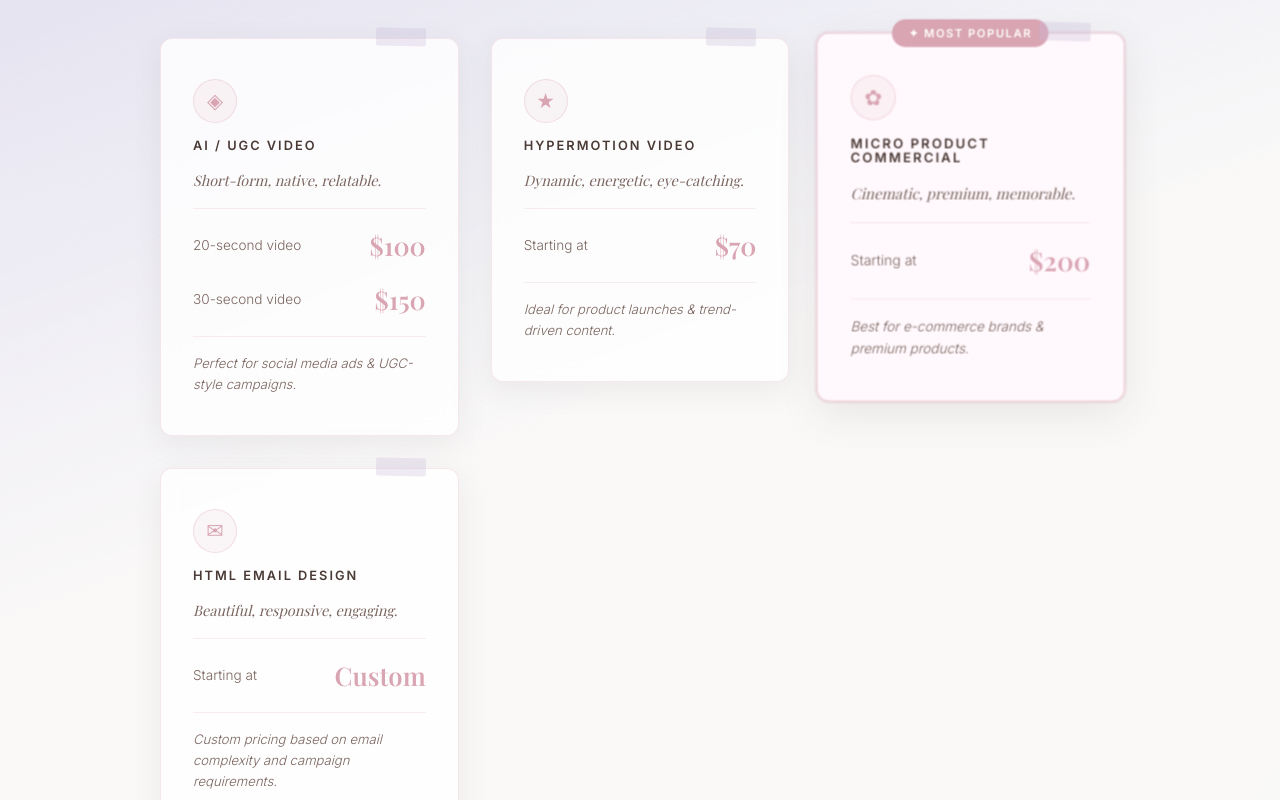
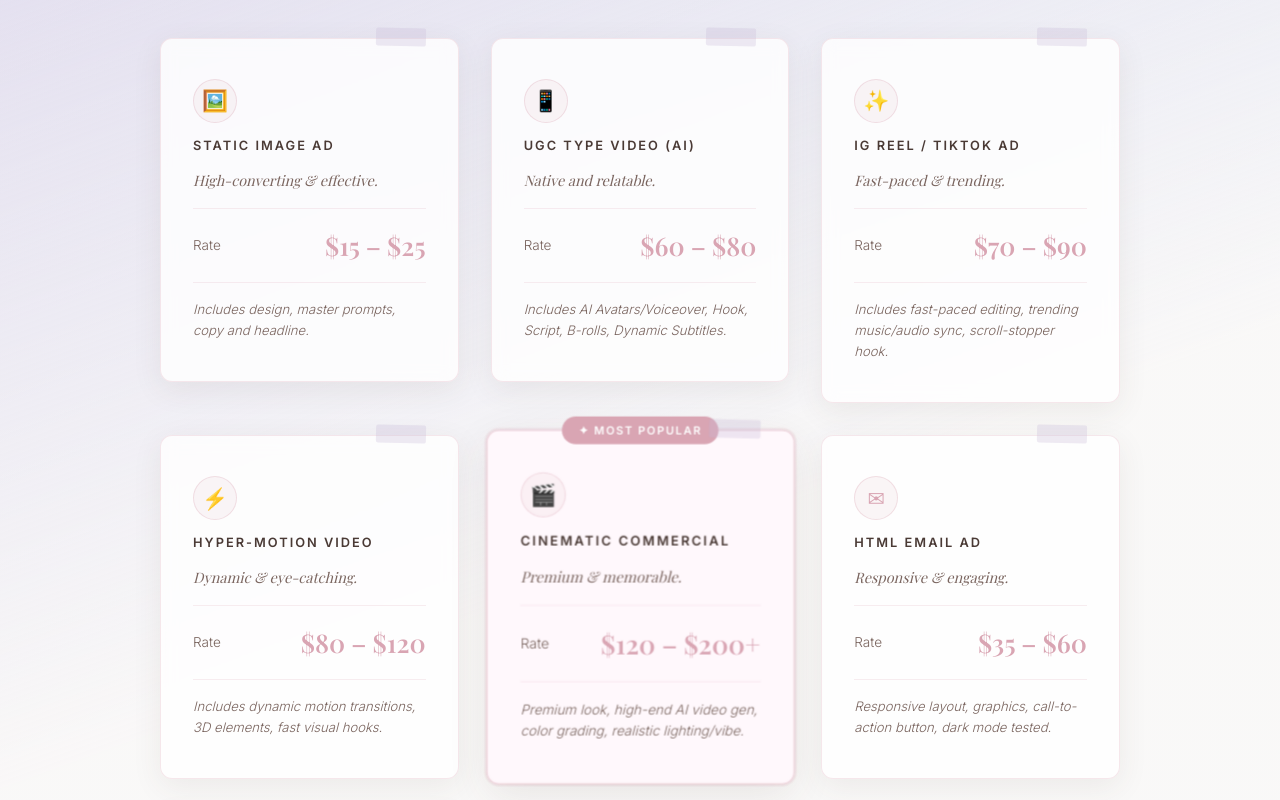
Before and after one commit to daisy39lily-lgtm/angel-ai-portfolio, a React (Vite) app: page / in a window 1280 px wide. Shown: the part 10540-11340 px from the top of the page. Built offline with nearby package versions, Linux system fonts and the light colour scheme; a web font is replaced by a local one.

Commit message:
Update pricing table with new rates and bundle info

```diff
--- a/src/components/PricingSection.jsx
+++ b/src/components/PricingSection.jsx
@@ -5,45 +5,74 @@ import React, { useRef, useEffect } from 'react';
 const pricingCards = [
   {
     id: 'p-01',
-    service: 'AI / UGC VIDEO',
-    icon: '◈',
-    tagline: 'Short-form, native, relatable.',
+    service: 'STATIC IMAGE AD',
+    icon: '🖼️',
+    tagline: 'High-converting & effective.',
     tiers: [
-      { label: '20-second video', price: '$100' },
-      { label: '30-second video', price: '$150' },
+      { label: 'Rate', price: '$15 – $25' },
     ],
-    note: 'Perfect for social media ads & UGC-style campaigns.',
+    note: 'Includes design, master prompts, copy and headline.',
   },
   {
     id: 'p-02',
-    service: 'HYPERMOTION VIDEO',
-    icon: '★',
-    tagline: 'Dynamic, energetic, eye-catching.',
+    service: 'UGC TYPE VIDEO (AI)',
+    icon: '📱',
+    tagline: 'Native and relatable.',
     tiers: [
-      { label: 'Starting at', price: '$70' },
+      { label: 'Rate', price: '$60 – $80' },
     ],
-    note: 'Ideal for product launches & trend-driven content.',
+    note: 'Includes AI Avatars/Voiceover, Hook, Script, B-rolls, Dynamic Subtitles.',
   },
   {
     id: 'p-03',
-    service: 'MICRO PRODUCT COMMERCIAL',
-    icon: '✿',
-    tagline: 'Cinematic, premium, memorable.',
+    service: 'IG REEL / TIKTOK AD',
+    icon: '✨',
+    tagline: 'Fast-paced & trending.',
     tiers: [
-      { label: 'Starting at', price: '$200' },
+      { label: 'Rate', price: '$70 – $90' },
     ],
-    note: 'Best for e-commerce brands & premium products.',
+    note: 'Includes fast-paced editing, trending music/audio sync, scroll-stopper hook.',
+  },
+  {
+    id: 'p-04',
+    service: 'HYPER-MOTION VIDEO',
+    icon: '⚡',
+    tagline: 'Dynamic & eye-catching.',
+    tiers: [
+      { label: 'Rate', price: '$80 – $120' },
+    ],
+    note: 'Includes dynamic motion transitions, 3D elements, fast visual hooks.',
+  },
+  {
+    id: 'p-05',
+    service: 'CINEMATIC COMMERCIAL',
+    icon: '🎬',
+    tagline: 'Premium & memorable.',
+    tiers: [
+      { label: 'Rate', price: '$120 – $200+' },
+    ],
+    note: 'Premium look, high-end AI video gen, color grading, realistic lighting/vibe.',
     featured: true,
   },
   {
-    id: 'p-04',
-    service: 'HTML EMAIL DESIGN',
+    id: 'p-06',
+    service: 'HTML EMAIL AD',
     icon: '✉',
-    tagline: 'Beautiful, responsive, engaging.',
+    tagline: 'Responsive & engaging.',
     tiers: [
-      { label: 'Starting at', price: 'Custom' },
+      { label: 'Rate', price: '$35 – $60' },
     ],
-    note: 'Custom pricing based on email complexity and campaign requirements.',
+    note: 'Responsive layout, graphics, call-to-action button, dark mode tested.',
+  },
+  {
+    id: 'p-07',
+    service: 'BUNDLES & PACKAGES',
+    icon: '📦',
+    tagline: 'Comprehensive campaigns.',
+    tiers: [
+      { label: 'Rate', price: 'Let\'s discuss' },
+    ],
+    note: 'We can discuss and create custom bundles and packages tailored to your needs.',
   },
 ];
 
```
